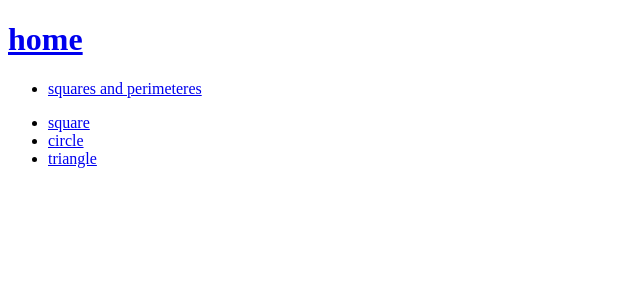
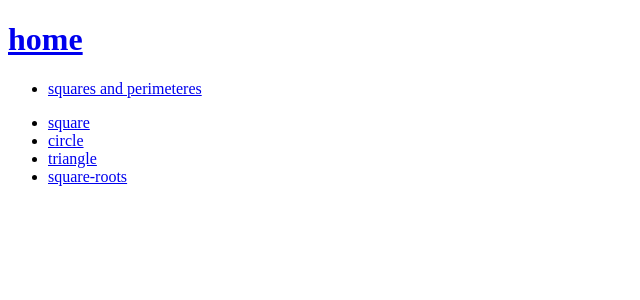
Before and after one commit to rancerenly/angular-practice, an Angular app: page /math in a window 1280 px wide. Shown: the top 300 px of the page, without its empty margins (0-640 px from the left). Built offline with nearby package versions, Linux system fonts and the light colour scheme.

Commit message:
square roots works

```diff
--- a/src/app/app-routing.module.ts
+++ b/src/app/app-routing.module.ts
@@ -7,6 +7,7 @@ import { SquareComponent } from './math/square/square.component';
 import { CircleComponent } from './math/circle/circle.component';
 import { TriangleComponent } from './math/triangle/triangle.component';
 import { HomeComponent } from './home/home.component';
+import { SquareRootsComponent } from './math/square-roots/square-roots.component';
 
 const routes: Routes = [
   { path:'', component: HomeComponent, children: [
@@ -22,6 +23,10 @@ const routes: Routes = [
           {
             path: 'triangle',
             component: TriangleComponent
+          },
+          {
+            path: 'square-roots',
+            component: SquareRootsComponent
           }
         ]
       }
--- a/src/app/math/math.component.html
+++ b/src/app/math/math.component.html
@@ -8,6 +8,9 @@
   <li>
     <a routerLink="triangle">triangle</a>
   </li>
+  <li>
+    <a routerLink="square-roots">square-roots</a>
+  </li>
 </ul>
 
 <router-outlet></router-outlet>
```
